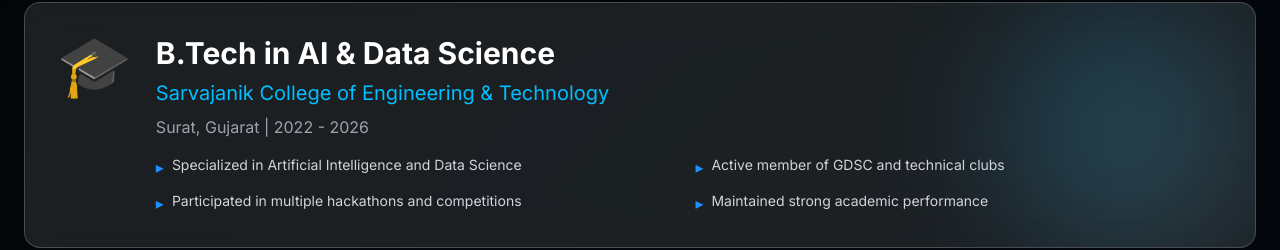
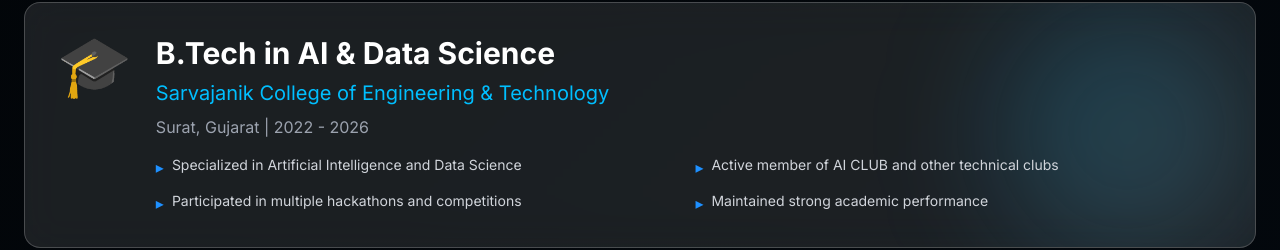
Before and after one commit to Harsh29004/Portfolio, a React (Vite) app: page / in a window 1280 px wide. Shown: the part 3968-4218 px from the top of the page. Built offline with nearby package versions, Linux system fonts and the light colour scheme; no server answers.

Commit message:
Add custom C language icon component

```diff
--- a/src/components/Experience.jsx
+++ b/src/components/Experience.jsx
@@ -66,7 +66,7 @@
     icon: '🎓',
     highlights: [
       'Specialized in Artificial Intelligence and Data Science',
-      'Active member of GDSC and technical clubs',
+      'Active member of AI CLUB and  other technical clubs',
       'Participated in multiple hackathons and competitions',
       'Maintained strong academic performance'
     ]
```
